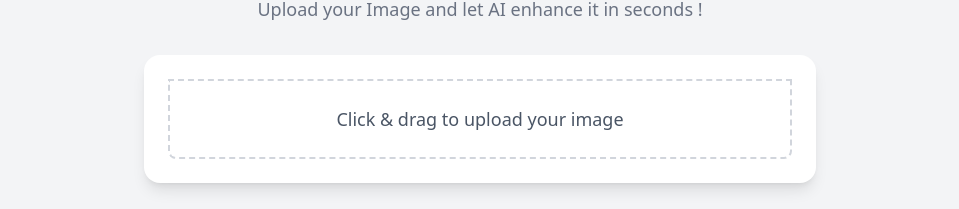
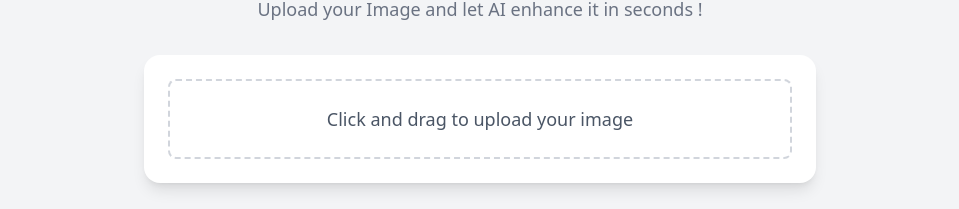
Before and after one commit to kanishkadz/Enhance-AI, a React (Vite) app: page / in a window 1280 px wide. Shown: the part 119-328 px from the top of the page, without its empty margins (160-1119 px from the left). Built offline with nearby package versions, Linux system fonts and the light colour scheme.

Commit message:
Update ImageUpload.jsx

```diff
--- a/src/components/ImageUpload.jsx
+++ b/src/components/ImageUpload.jsx
@@ -1,22 +1,29 @@
-import React from 'react'
-
 const ImageUpload = (props) => {
   const ShowImageHandler = (e) => {
       const file = e.target.files[0];
-    if(file){
+      if (file) {
           props.UploadImageHandler(file);
       }
   };
 
-
   return (
-    <div className='bg-white shadow-lg rounded-2xl p-6 w-full max-w-2xl'>
-      <label htmlFor="fileInput" className="block w-full cursor-pointer border-2 border-dashed border-gray-300 rounded-b-lg p-6 text-center hover:border-blue-500 transition-all">
-        <input type="file" id="fileInput" className="hidden" onChange={ShowImageHandler} />
-        <span className="text-lg font-medium text-gray-600">Click & drag to upload your image</span>
+      <div className="bg-white shadow-lg rounded-2xl p-6 w-full max-w-2xl">
+          <label
+              htmlFor="fileInput"
+              className="block w-full cursor-pointer border-2 border-dashed border-gray-300 rounded-lg p-6 text-center hover:border-blue-500 transition-all"
+          >
+              <input
+                  type="file"
+                  id="fileInput"
+                  className="hidden"
+                  onChange={ShowImageHandler}
+              />
+              <span className="text-lg font-medium text-gray-600">
+                  Click and drag to upload your image
+              </span>
           </label>
       </div>
-  )
-}
+  );
+};
 
-export default ImageUpload
+export default ImageUpload;
```
Lines whose indentation alone changed are shown as unchanged.
